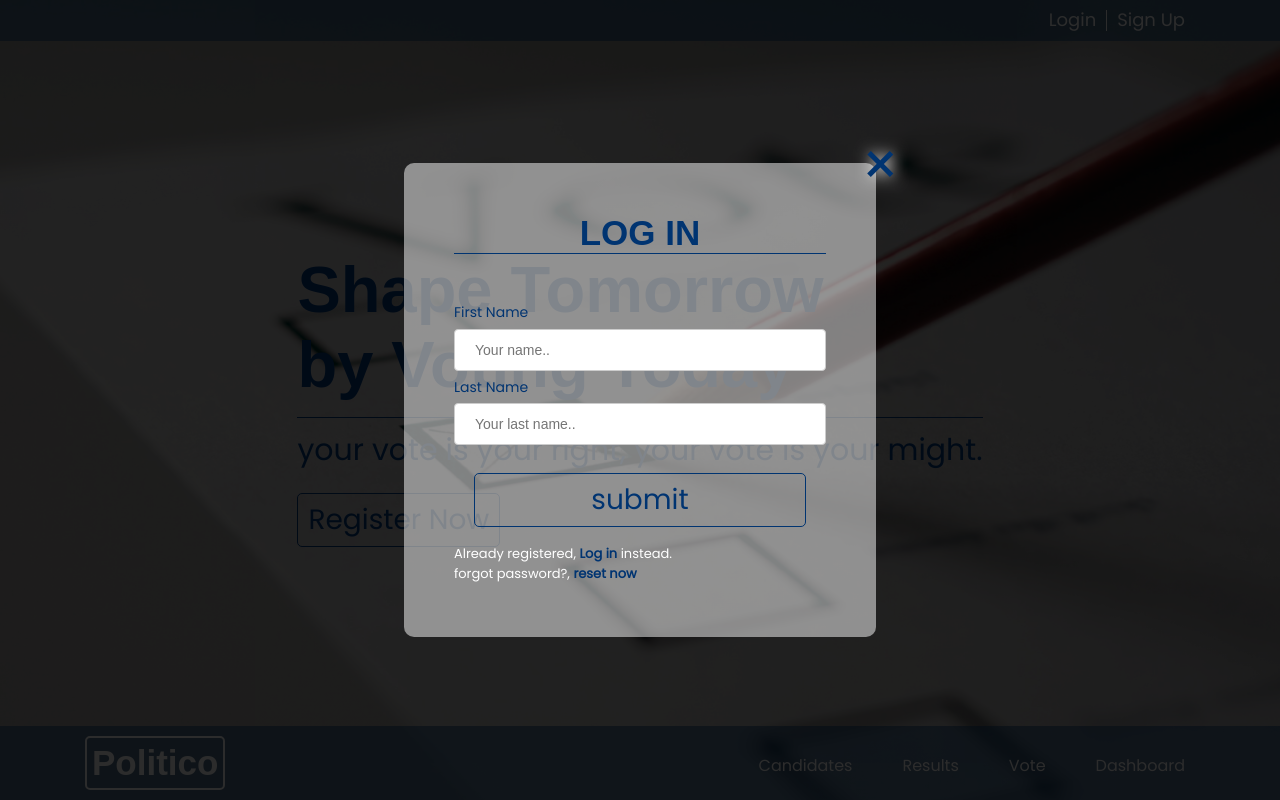
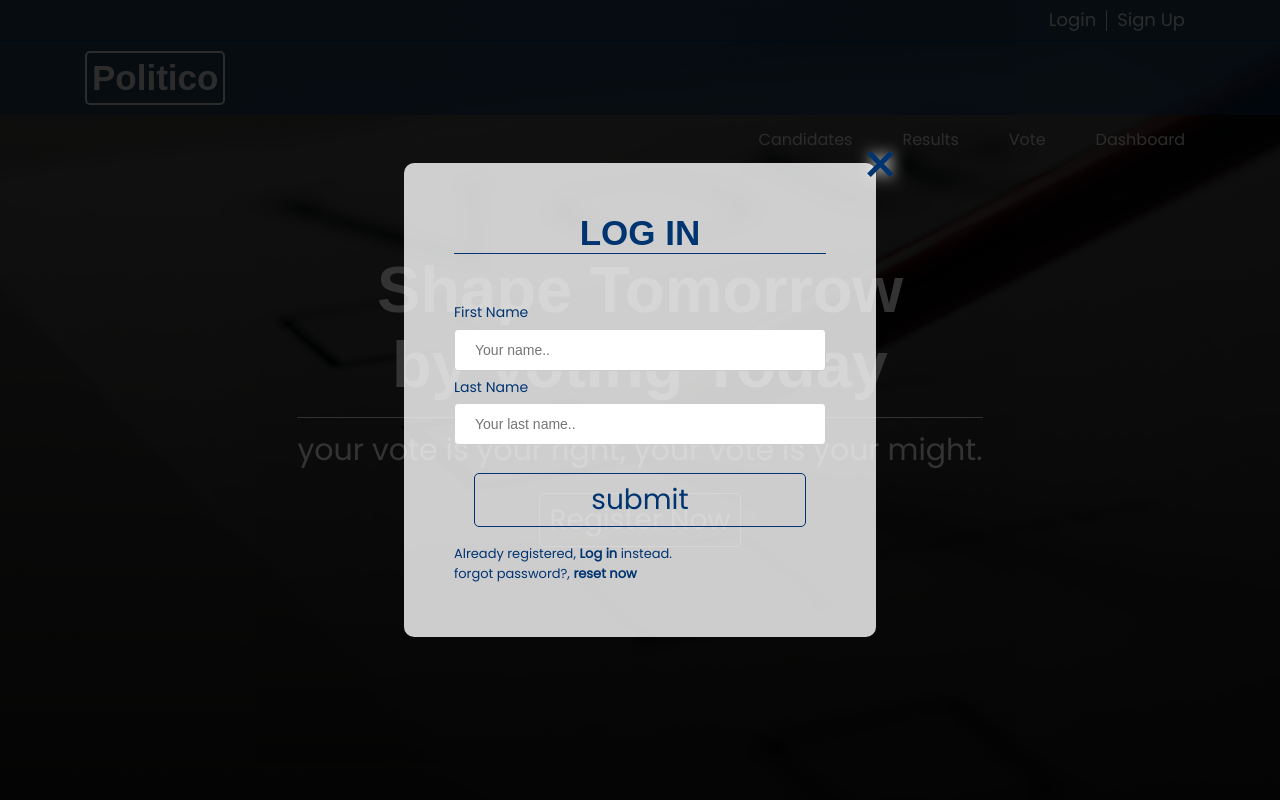
Before and after one commit to victor-nach/ebsu-voting, a plain HTML site: page UI/index.html in a window 1280 px wide. Both pictures are taken after a click on the item "Login". Shown: the top 800 px of the page. Drawn offline with Linux system fonts and the light colour scheme.

Commit message:
feedback

```diff
--- a/UI/assets/main.css
+++ b/UI/assets/main.css
@@ -308,7 +308,7 @@ header.front {
     top: 0;
     left: 0;
     width: 100%;
-    height: 100vh;
+    /* height: 100vh; */
     z-index: 99;
 }
 
@@ -346,10 +346,11 @@ header.front .top-header ul a{
 
 header.front .bottom-header {
     position: absolute;
-    bottom: 0;
+    top: 40px;
     left: 0;
     width: 100%;
     padding: 10px 0;
+    border-top: 1px solid rgba(0,52,103,.9);
     background: rgba(0,52,103,.5);
 }
 header.front .bottom-header .inner {
@@ -368,10 +369,10 @@ header.front .bottom-header ul {
     display: flex;
     flex-direction: column;
     position: absolute;
-    bottom: 0;
+    top: 70px;
     right: 0;
     margin-bottom: 70px;
-    background: rgba(0,52,103,.5);
+    background: rgba(0,52,103,.95);
     max-width: 0;
     overflow: hidden;
     transition: all 2s ease;
@@ -440,22 +441,43 @@ header.front .bottom-header .box div{
 .bg-one {
     height: 100%;
     width: 100%;
-    background: linear-gradient(rgba(0,0,0,.3),rgba(0,0,0,.3)),url("images/ballot-vote.jpg") fixed;
+    background: linear-gradient(rgba(0,0,0,.6),rgba(0,0,0,.9)),url("images/ballot-vote.jpg") fixed;
     background-size: cover;
     display: flex;
     justify-content: center;
     align-items: center;
-    color: #003471;
+    color: #fff;
     z-index: 99999;
+    text-align: center;
 }
 .bg-one h2 {
     font-size: 65px;
-    border-bottom: 1px solid #003471;
+    border-bottom: 1px solid #fff;
     padding: 0 0 15px 0;
 }
 .bg-one p {
     padding: 15px 0 25px 0;
     font-size: 30px;
+    color: #fff;
+}
+@media (max-width: 768px) {
+    .bg-one h2 {
+        font-size: 40px;
+    }
+    .bg-one p {
+        font-size: 20px;
+    }
+}
+a.btn3 {
+    display: inline-block;
+    padding: 10px;
+    border-radius: 5px;
+    border: 1px solid #fff;
+    transition: all .3s ease;
+    cursor: pointer;
+    color: #fff;
+    font-size: 28px;
+    text-align: center;
 }
 
 
@@ -489,7 +511,7 @@ header.front .bottom-header .box div{
 .mdb-content {
     width: 100%;
     height: auto;
-    background: rgba(255,255,255,.5);
+    background: rgba(255,255,255,.8);
     position: relative;
     padding: 30px;
     border-radius: 10px;
@@ -550,7 +572,7 @@ form .extra-info {
     margin: 20px 0 0 0;
 }
 form .extra-info p {
-    color: #fff;
+
     margin-bottom: 5px;
 }
 form .extra-info p a {
@@ -714,8 +736,9 @@ footer.back {
             "top-bar top-bar"
             "side-bar main-body"
             "side-bar footer";
-    grid-template-columns: 240px 1fr;
+    grid-template-columns: auto 1fr;
     grid-template-rows: 40px 1fr 30px;
+    transition: all 1s ease;
 }
 
 /*top bar*/
@@ -757,6 +780,19 @@ footer.back {
     grid-area: side-bar;
     background-color: #394263;
     justify-content: space-between;
+    width: 40px;
+    transition: all .5s ease;
+    overflow: hidden;
+}
+.side-bar:hover {
+    width: 200px;
+    transition: all .5s ease;
+}
+@media (min-width: 768px) {
+    .side-bar {
+        width: 240px;
+        transition: all .5s ease;
+    }
 }
 .side-bar ul {
     padding: 0;
@@ -847,10 +883,6 @@ footer.back {
 }
 .user-container p.sub-info {
     border-bottom: 1px solid #003471;
-}
-.user-container > div:hover {
-    box-shadow: 1px 5px 15px rgba(0,0,0,.5);
-    margin-top: -5px;
 }
 /*
 ================================================
--- a/UI/dashboard/results.html
+++ b/UI/dashboard/results.html
@@ -6,10 +6,31 @@
     <title>POLITICO | USER PROFILE</title>
     <meta name="viewport" content="width=device-width, initial-scale=1">
     <link rel="stylesheet" type="text/css" media="screen" href="../assets/main.css" />
-    <script async src="../assets/main.js"></script>
+    <script defer src="../assets/js/dashboard_vote.js"></script>
 </head>
 
 <body>
+<!-- show apirants modal start -->
+<div class="modal-box login ">
+
+        <div class="mdb-content login">
+
+            <!--close button-->
+            <span class="close-button">×</span>
+
+            <!-- form start-->
+            <form>
+                <h2>RESULTS</h2>
+                <div class="">
+
+                </div>
+            </form>
+            <!--form end-->
+
+        </div>
+
+    </div>
+    <!-- log in modal end -->
 <div class="dashboard-container">
 
     <!--top bar start-->
@@ -36,7 +57,7 @@
 
         <!--offices grid start-->
         <div class="offices-container grid three-col">
-            <div class="one">
+            <div class="one log-in-link">
                 <p>President</p>
                 <p class="desc-top">Federal Republic of Nigeria</p>
                 <p class="desc">see all aspirants</p>
--- a/UI/index.html
+++ b/UI/index.html
@@ -176,7 +176,7 @@
                     <div class="carousel-caption">
                         <h2>Shape Tomorrow<br>by Voting Today</h2>
                         <p>your vote is your right, your vote is your might.</p>
-                        <a  class="btn sign-up-link">Register Now</a>
+                        <a  class="btn btn3 sign-up-link">Register Now</a>
                     </div>
                 </div>
                 <!-- image one end -->
```
Also changed, not shown: UI/dashboard/vote.html (+1 -0 lines).
